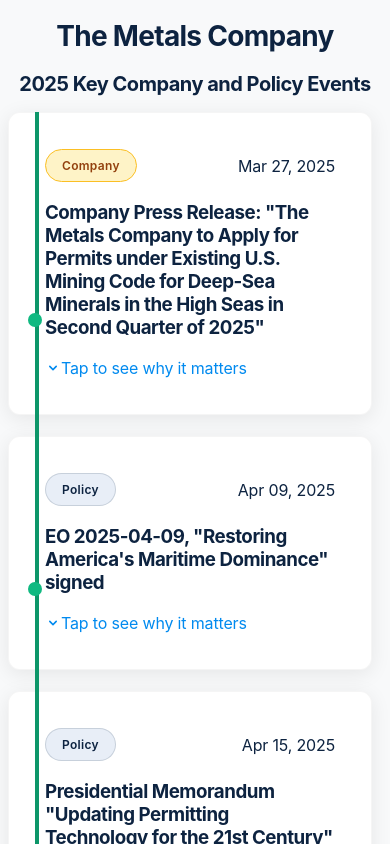
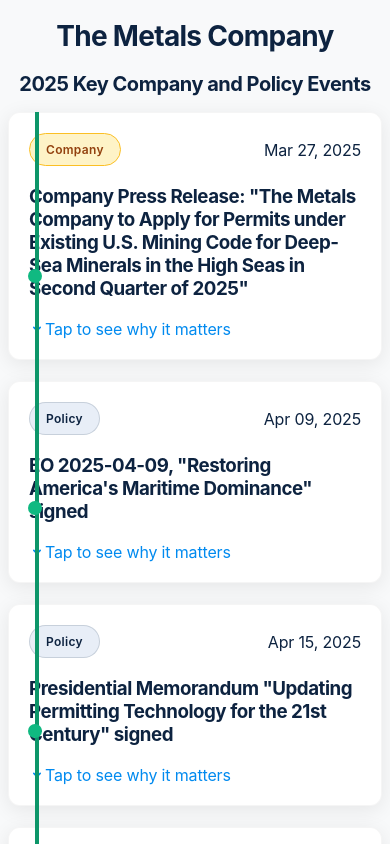
Before and after one commit to brandonlipman216/TMC-timeline-webapp, a Next.js app: page / in a window 390 px wide. Shown: the top 844 px of the page. Built offline with nearby package versions, Linux system fonts and the light colour scheme.

Commit message:
Fix mobile layout with increased card margins

```diff
--- a/src/app/globals.css
+++ b/src/app/globals.css
@@ -282,13 +282,6 @@
   /* Make cards more compact on mobile */
   .flip-card {
     margin-bottom: 4rem;
-    max-width: calc(100% - 10px);
-    margin-left: 0;
-  }
-
-  /* Fix padding for card front on mobile */
-  .flip-card-front > div {
-    padding: 1rem !important;
   }
 
   .flip-card-front,
--- a/src/components/TimelineCard.tsx
+++ b/src/components/TimelineCard.tsx
@@ -65,8 +65,8 @@
       <div className="timeline-line"></div>
       <div className={`timeline-dot ${isPending ? 'current' : isPast ? 'past' : ''}`}></div>
 
-      {/* Card container with flip functionality - increased left margin for mobile */}
-      <div className="ml-20 sm:ml-16 md:ml-14 lg:ml-12">
+      {/* Card container with flip functionality */}
+      <div className="ml-12 md:ml-12 sm:ml-10"> {/* Responsive margins */}
         <div
           className="flip-card cursor-pointer"
           onClick={() => setIsFlipped(!isFlipped)}
```
